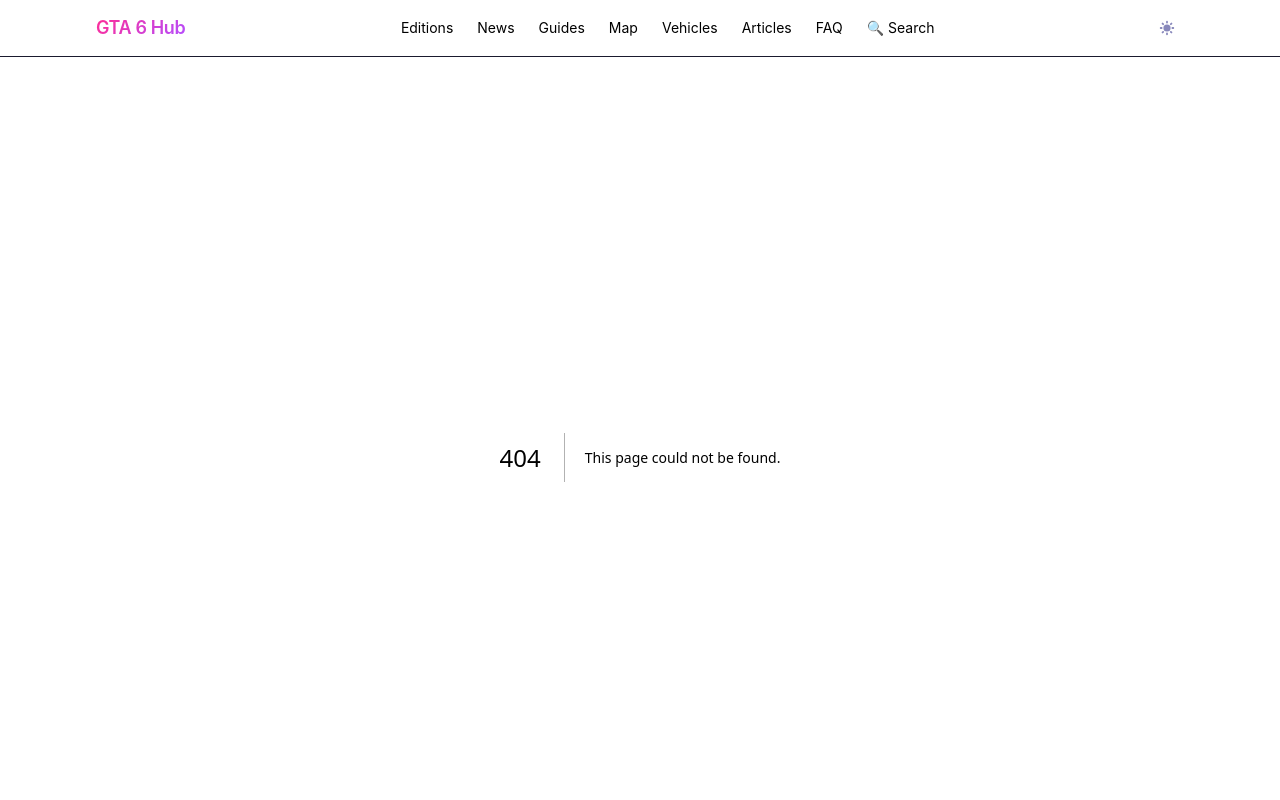
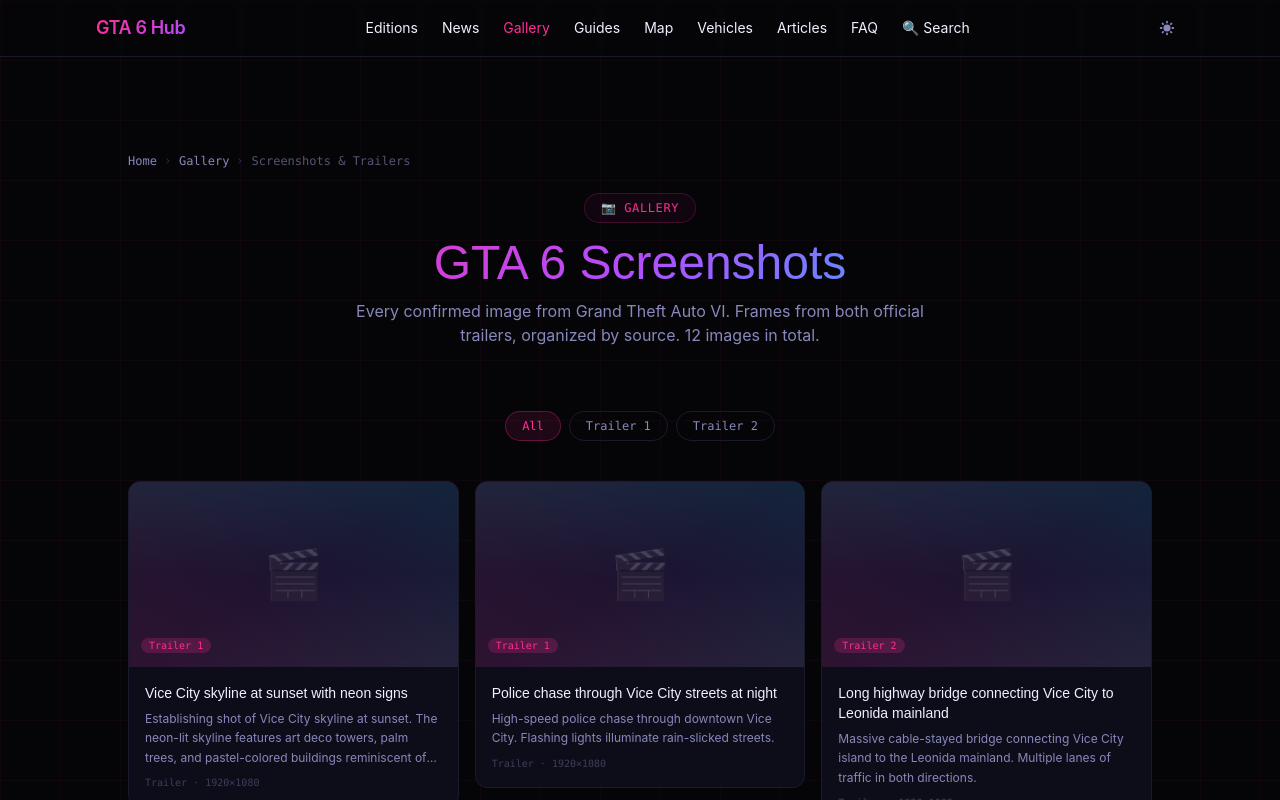
Before and after one commit to jordan-thirkle/gta6-hub-next, a Next.js app: page /gallery in a window 1280 px wide. Before the commit this address had no page. Shown: the top 800 px of the page. Built offline with nearby package versions, Linux system fonts and the light colour scheme.

Commit message:
feat: gallery page with 12 trailer frames + nav update

```diff
--- /dev/null
+++ b/src/app/gallery/page.tsx
@@ -0,0 +1,219 @@
+import type { Metadata } from 'next';
+import Image from 'next/image';
+import Breadcrumbs from '../../components/breadcrumbs';
+
+export const metadata: Metadata = {
+  title: 'GTA 6 Screenshots & Gallery',
+  description: 'Official GTA 6 screenshots, trailer frames, and concept art. Browse the complete gallery of every confirmed image from Grand Theft Auto VI.',
+  openGraph: {
+    title: 'GTA 6 Gallery — Screenshots & Concept Art',
+    description: 'Every official GTA 6 image in one place. Trailer frames, screenshots, and more.',
+  },
+};
+
+interface GalleryImage {
+  src: string;
+  alt: string;
+  source: string;
+  category: 'Trailer' | 'Screenshot' | 'Art';
+  description: string;
+  width: number;
+  height: number;
+}
+
+// Trailer frame data from official GTA 6 trailers
+const IMAGES: GalleryImage[] = [
+  {
+    src: '/gallery/trailer1-vice-city-skyline.jpg',
+    alt: 'Vice City skyline at sunset with neon signs',
+    source: 'Trailer 1',
+    category: 'Trailer',
+    description: 'Establishing shot of Vice City skyline at sunset. The neon-lit skyline features art deco towers, palm trees, and pastel-colored buildings reminiscent of Miami.',
+    width: 1920,
+    height: 1080,
+  },
+  {
+    src: '/gallery/trailer1-lucia-prison.jpg',
+    alt: 'Lucia in prison jumpsuit looking out a window',
+    source: 'Trailer 1',
+    category: 'Trailer',
+    description: 'Opening shot of Lucia in a prison jumpsuit, gazing out a barred window. Blue-tinted lighting emphasizes her confinement.',
+    width: 1920,
+    height: 1080,
+  },
+  {
+    src: '/gallery/trailer1-beach-boardwalk.jpg',
+    alt: 'Vice City beach boardwalk with crowds and neon lights',
+    source: 'Trailer 1',
+    category: 'Trailer',
+    description: 'Busy beach boardwalk at golden hour, crowded with Vice City residents. Retro architecture and neon signs frame the scene.',
+    width: 1920,
+    height: 1080,
+  },
+  {
+    src: '/gallery/trailer1-nightclub-interior.jpg',
+    alt: 'Neon-lit nightclub interior with dancers and crowds',
+    source: 'Trailer 1',
+    category: 'Trailer',
+    description: 'Vibrant nightclub scene with neon purple and pink lighting. Crowded dance floor with NPCs and DJ booth visible.',
+    width: 1920,
+    height: 1080,
+  },
+  {
+    src: '/gallery/trailer1-police-chase.jpg',
+    alt: 'Police chase through Vice City streets at night',
+    source: 'Trailer 1',
+    category: 'Trailer',
+    description: 'High-speed police chase through downtown Vice City. Flashing lights illuminate rain-slicked streets.',
+    width: 1920,
+    height: 1080,
+  },
+  {
+    src: '/gallery/trailer1-swamp-airboat.jpg',
+    alt: 'Everglades-style swamp with airboat and wildlife',
+    source: 'Trailer 1',
+    category: 'Trailer',
+    description: 'Leonida swamplands with an airboat gliding through the water. Spanish moss hangs from cypress trees.',
+    width: 1920,
+    height: 1080,
+  },
+  {
+    src: '/gallery/trailer2-jason-lucia-heist.jpg',
+    alt: 'Jason and Lucia masked during a heist',
+    source: 'Trailer 2',
+    category: 'Trailer',
+    description: 'Jason and Lucia both wearing clown masks during a heist. Jason holds a pistol while Lucia carries a duffel bag.',
+    width: 1920,
+    height: 1080,
+  },
+  {
+    src: '/gallery/trailer2-beach-sunset.jpg',
+    alt: 'Vice City beach at sunset with ferris wheel',
+    source: 'Trailer 2',
+    category: 'Trailer',
+    description: 'Wide shot of Vice City beach at sunset with a ferris wheel on the pier. Pastel sky with purple and orange hues.',
+    width: 1920,
+    height: 1080,
+  },
+  {
+    src: '/gallery/trailer2-highway-bridge.jpg',
+    alt: 'Long highway bridge connecting Vice City to Leonida mainland',
+    source: 'Trailer 2',
+    category: 'Trailer',
+    description: 'Massive cable-stayed bridge connecting Vice City island to the Leonida mainland. Multiple lanes of traffic in both directions.',
+    width: 1920,
+    height: 1080,
+  },
+  {
+    src: '/gallery/trailer2-lucia-jason-rooftop.jpg',
+    alt: 'Lucia and Jason on a rooftop overlooking Vice City',
+    source: 'Trailer 2',
+    category: 'Trailer',
+    description: 'The protagonists on a penthouse rooftop overlooking the Vice City skyline at dusk. City lights begin to illuminate below.',
+    width: 1920,
+    height: 1080,
+  },
+  {
+    src: '/gallery/trailer2-nightclub-dancing.jpg',
+    alt: 'Nightclub interior with Lucia and Jason dancing',
+    source: 'Trailer 2',
+    category: 'Trailer',
+    description: 'Lucia and Jason dancing together in a crowded Vice City nightclub. Neon laser lights sweep across the crowd.',
+    width: 1920,
+    height: 1080,
+  },
+  {
+    src: '/gallery/trailer2-cargo-ship.jpg',
+    alt: 'Cargo ship at Vice City port with container cranes',
+    source: 'Trailer 2',
+    category: 'Trailer',
+    description: 'Industrial cargo port with massive container ships and cranes. Industrial zone on the edge of Vice City.',
+    width: 1920,
+    height: 1080,
+  },
+];
+
+export default function GalleryPage() {
+  return (
+    <main className="mx-auto max-w-page px-4 py-24 min-h-screen">
+      <Breadcrumbs items={[
+        { label: 'Gallery', href: '/gallery' },
+        { label: 'Screenshots & Trailers' },
+      ]} />
+
+      <header className="text-center mb-16">
+        <div className="inline-flex items-center gap-2 px-4 py-1.5 rounded-full border border-neon-pink/20 bg-neon-pink/5 text-neon-pink text-xs font-mono tracking-wider mb-4">
+          📷 GALLERY
+        </div>
+        <h1 className="font-display text-4xl md:text-5xl text-gradient-vice mb-3">
+          GTA 6 Screenshots
+        </h1>
+        <p className="text-text-muted max-w-xl mx-auto">
+          Every confirmed image from Grand Theft Auto VI. Frames from both official trailers,
+          organized by source. {IMAGES.length} images in total.
+        </p>
+      </header>
+
+      {/* Filter tabs */}
+      <div className="flex flex-wrap gap-2 mb-10 justify-center">
+        {['All', 'Trailer 1', 'Trailer 2'].map(cat => (
+          <a
+            key={cat}
+            href={cat === 'All' ? '/gallery' : `/gallery?source=${encodeURIComponent(cat)}`}
+            className={`px-4 py-1.5 rounded-full text-xs font-mono border transition-colors ${
+              cat === 'All'
+                ? 'bg-neon-pink/10 border-neon-pink/30 text-neon-pink'
+                : 'border-border text-text-muted hover:text-text-main hover:border-neon-pink/30'
+            }`}
+          >
+            {cat}
+          </a>
+        ))}
+      </div>
+
+      {/* Gallery Grid */}
+      <div className="columns-1 md:columns-2 lg:columns-3 gap-4 space-y-4">
+        {IMAGES.map((img, i) => (
+          <div
+            key={i}
+            className="neon-card rounded-xl overflow-hidden border border-border break-inside-avoid group"
+          >
+            {/* Image placeholder with gradient */}
+            <div className="relative aspect-video bg-gradient-to-br from-neon-pink/10 via-neon-purple/5 to-neon-blue/10 flex items-center justify-center overflow-hidden">
+              <div className="absolute inset-0 bg-gradient-to-t from-bg/60 to-transparent z-10" />
+              <span className="text-5xl opacity-20 select-none" aria-hidden="true">
+                {img.category === 'Trailer' ? '🎬' : '🖼️'}
+              </span>
+              <div className="absolute bottom-3 left-3 z-20">
+                <span className="text-[10px] px-2 py-0.5 rounded-full bg-neon-pink/20 text-neon-pink font-mono">
+                  {img.source}
+                </span>
+              </div>
+            </div>
+
+            {/* Caption */}
+            <div className="p-4">
+              <h3 className="text-sm font-display text-text-main group-hover:text-neon-pink transition-colors">
+                {img.alt}
+              </h3>
+              <p className="text-xs text-text-muted mt-1.5 leading-relaxed line-clamp-3">
+                {img.description}
+              </p>
+              <p className="text-[10px] text-text-muted/40 mt-2 font-mono">
+                {img.category} · {img.width}×{img.height}
+              </p>
+            </div>
+          </div>
+        ))}
+      </div>
+
+      {/* Source note */}
+      <footer className="mt-16 text-center">
+        <p className="text-xs text-text-muted/50 max-w-lg mx-auto">
+          All images are frames captured from official Rockstar Games trailers for Grand Theft Auto VI.
+          All rights reserved by Rockstar Games and Take-Two Interactive.
+        </p>
+      </footer>
+    </main>
+  );
+}
--- a/src/components/mobile-nav.tsx
+++ b/src/components/mobile-nav.tsx
@@ -8,6 +8,7 @@
   { href: '/news', label: 'News' },
   { href: '/editions', label: 'Editions' },
   { href: '/guides', label: 'Guides' },
+  { href: '/gallery', label: 'Gallery' },
   { href: '/map', label: 'Map' },
   { href: '/vehicles', label: 'Vehicles' },
   { href: '/articles', label: 'Articles' },
--- a/src/components/nav-links.tsx
+++ b/src/components/nav-links.tsx
@@ -5,6 +5,7 @@
 const links = [
   { href: '/editions', label: 'Editions' },
   { href: '/news', label: 'News' },
+  { href: '/gallery', label: 'Gallery' },
   { href: '/guides', label: 'Guides' },
   { href: '/map', label: 'Map' },
   { href: '/vehicles', label: 'Vehicles' },
```
